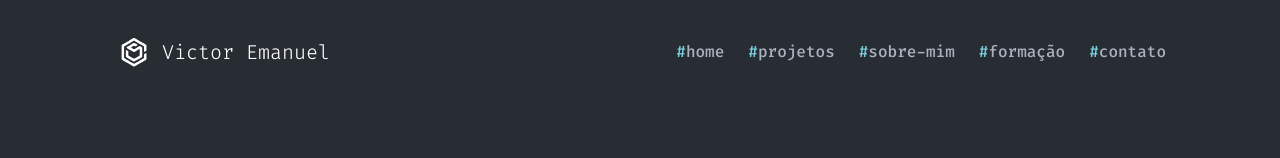
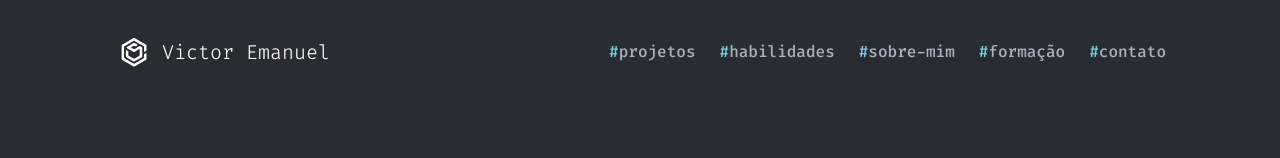
Before and after one commit to VictorEmanuell/portfolio, a Next.js app: page / in a window 1280 px wide. Shown: the top 158 px of the page. Built offline with nearby package versions, Linux system fonts and the light colour scheme.

Commit message:
feat: navigation

```diff
--- a/src/components/About.tsx
+++ b/src/components/About.tsx
@@ -1,7 +1,7 @@
 export function About() {
     return (
         <div className='w-full sm:mt-28 md:mt-40 flex flex-col justify-between items-start gap-12'>
-            <div className='w-full flex flex-row text-white items-center gap-4 relative'>
+            <div id='about' className='w-full flex flex-row text-white items-center gap-4 relative'>
                 <h3 className='text-2xl'>
                     <span className='text-primary'>#</span>sobre-mim
                 </h3>
--- a/src/components/ContactAndMedia.tsx
+++ b/src/components/ContactAndMedia.tsx
@@ -10,7 +10,7 @@ import DiscordIcon from '@/assets/icon-discord.png';
 export function ContactAndMedia() {
     return (
         <div className='w-full sm:mt-28 md:mt-40 mb-20 flex flex-col justify-center items-start gap-4'>
-            <div className='w-full flex flex-row text-white items-center gap-4 relative'>
+            <div id='contact-and-media' className='w-full flex flex-row text-white items-center gap-4 relative'>
                 <h3 className='text-2xl'>
                     <span className='text-primary'>#</span>contato-e-redes
                 </h3>
--- a/src/components/Courses.tsx
+++ b/src/components/Courses.tsx
@@ -3,7 +3,7 @@ import {CourseCard} from "@/components/CourseCard";
 export function Courses() {
     return (
         <div className='w-full sm:mt-28 md:mt-40 flex flex-col justify-between items-start gap-6'>
-            <div className='w-full flex flex-row text-white items-center gap-4 relative mb-5'>
+            <div id='courses' className='w-full flex flex-row text-white items-center gap-4 relative mb-5'>
                 <h3 className='text-2xl'>
                     <span className='text-primary'>#</span>formação
                 </h3>
--- a/src/components/Header.tsx
+++ b/src/components/Header.tsx
@@ -1,17 +1,38 @@
+'use client';
+
 import Link from "next/link";
 import Image from "next/image";
 
 import Logo from '@/assets/logo.svg';
+import {useEffect, useState} from "react";
 
-const routes = [
-    {title: 'home', path: '/home'},
-    {title: 'projetos', path: '/projects'},
-    {title: 'sobre-mim', path: '/about'},
-    {title: 'formação', path: '/school'},
-    {title: 'contato', path: '/contact'},
+type RoutesType = Array<{
+    title: string;
+    position: number;
+}>
+
+const ROUTES = [
+    {title: 'projetos', elementId: 'projects'},
+    {title: 'habilidades', elementId: 'skills'},
+    {title: 'sobre-mim', elementId: 'about'},
+    {title: 'formação', elementId: 'courses'},
+    {title: 'contato', elementId: 'contact-and-media'},
 ]
 
 export function Header() {
+    const [routes, setRoutes] = useState<RoutesType>([]);
+
+    useEffect(() => {
+        setRoutes(
+            ROUTES.map((route) => {
+                return {
+                    title: route.title,
+                    position: (document.getElementById(route.elementId)?.offsetTop ?? 0) - 100,
+                };
+            }),
+        );
+    }, []);
+
     return (
         <header
             className='fixed flex flex-row max-w-[1100px] px-6 w-full bg-background z-50 py-8 justify-between items-center font-firacode'>
@@ -27,12 +48,13 @@ export function Header() {
             <div className='flex flex-row justify-between items-center gap-6 sm:hidden md:flex'>
                 {routes.map(route => {
                     return (
-                        <Link key={route.title} href={route.path}>
+                        <button key={route.title}
+                                onClick={() => window.scrollTo({top: route.position ?? 0, behavior: 'smooth'})}>
                             <p className='font-medium text-gray hover:underline'>
                                 <span className='text-primary'>#</span>
                                 {route.title}
                             </p>
-                        </Link>
+                        </button>
                     );
                 })}
             </div>
--- a/src/components/Projects.tsx
+++ b/src/components/Projects.tsx
@@ -4,7 +4,7 @@ import {ProjectCard} from "@/components/ProjectCard";
 export function Projects() {
     return (
         <div className='w-full sm:mt-28 md:mt-40 flex flex-col justify-between items-start gap-12'>
-            <div className='w-full flex flex-row text-white items-center gap-4 relative'>
+            <div id='projects' className='w-full flex flex-row text-white items-center gap-4 relative'>
                 <h3 className='text-2xl'>
                     <span className='text-primary'>#</span>projetos
                 </h3>
--- a/src/components/Skills.tsx
+++ b/src/components/Skills.tsx
@@ -3,7 +3,7 @@ import {SkillCard} from "@/components/SkillCard";
 export function Skills() {
     return (
         <div className='w-full sm:mt-28 md:mt-40 flex flex-col justify-between items-start gap-12'>
-            <div className='w-full flex flex-row text-white items-center gap-4 relative'>
+            <div id='skills' className='w-full flex flex-row text-white items-center gap-4 relative'>
                 <h3 className='text-2xl'>
                     <span className='text-primary'>#</span>habilidades
                 </h3>
```
